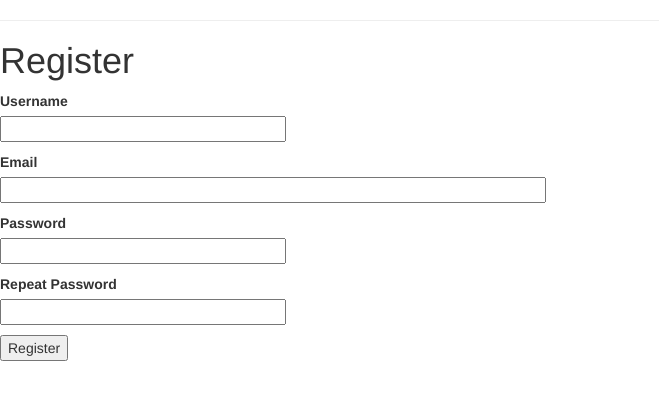
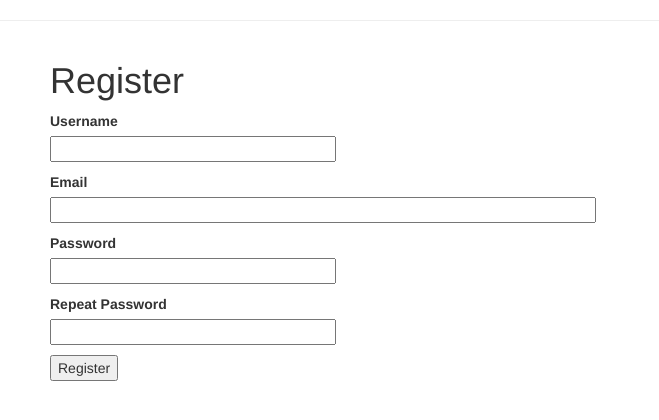
Before and after one commit to DWard900/Project2, a Flask app: page /register in a window 1280 px wide. Shown: the part 92-512 px from the top of the page, without its empty margins (0-659 px from the left). Run offline with Flask 2, Linux system fonts and the light colour scheme; some libraries are stand-ins or nearby versions.

Commit message:
Updating Register html and .gitignore

```diff
--- a/app/templates/register.html
+++ b/app/templates/register.html
@@ -1,6 +1,8 @@
 {% extends "base.html" %}
 
 {% block content %}
+    <div class="container-fluid">
+      <div class="col-sm-12">
         <h1>Register</h1>
         <form action="" method="post">
             {{ form.hidden_tag() }}
@@ -34,4 +36,7 @@
             </p>
             <p>{{ form.submit() }}</p>
         </form>
+      </div>
+    </div>
+
 {% endblock %}
```
Also changed, not shown: app.db (added), 1 other file. Lines whose indentation alone changed are shown as unchanged.
